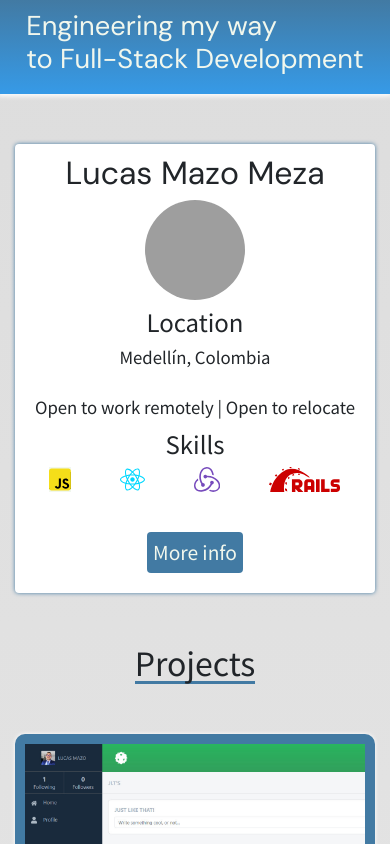
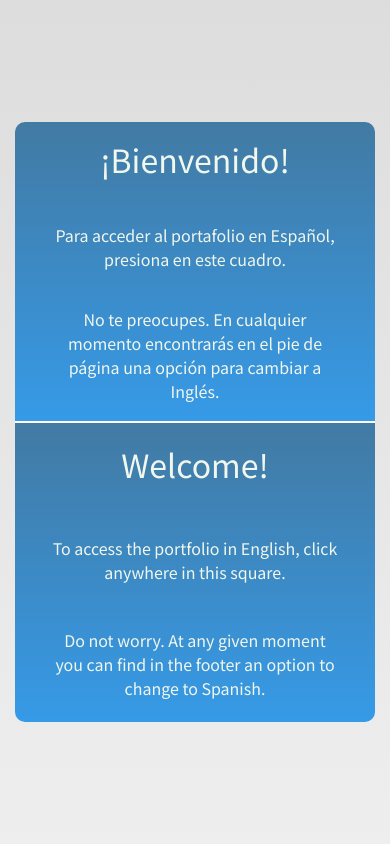
Before and after one commit to lucasmazo32/personal-portfolio, a React (Create React App) app: page / in a window 390 px wide. Shown: the top 844 px of the page. Built offline with nearby package versions, Linux system fonts and the light colour scheme; grey boxes are pictures that could not be loaded.

Commit message:
started to work on the change of views

```diff
--- a/src/actions/index.js
+++ b/src/actions/index.js
@@ -1,6 +1,7 @@
 const action = {
   CHANGE_TO_MAIN: 'MAIN',
   CHANGE_TO_BIO: 'BIO',
+  CHANGE_TO_LANG: 'LANG',
   ENG: 'ENG',
   ESP: 'ESP',
 };
@@ -13,6 +14,10 @@ const changeToBio = () => ({
   type: action.CHANGE_TO_BIO,
 });
 
+const changeToLang = () => ({
+  type: action.CHANGE_TO_LANG,
+});
+
 const langSpanish = () => ({
   type: action.ESP,
 });
@@ -22,5 +27,5 @@ const langEnglish = () => ({
 });
 
 export default {
-  action, changeToBio, changeToMain, langEnglish, langSpanish,
+  action, changeToBio, changeToMain, changeToLang, langEnglish, langSpanish,
 };
--- /dev/null
+++ b/src/assets/style/_firstTime.scss
@@ -0,0 +1,52 @@
+@import "variables";
+
+.first-time {
+  position: relative;
+  display: flex;
+  color: $page-bk;
+  top: calc(50vh - 150px);
+  height: 300px;
+  @media screen and (max-width: 768px) {
+    flex-flow: column;
+    top: calc(50vh - 300px);
+    height: 600px;
+  }
+  div {
+    display: flex;
+    flex-flow: column;
+    align-items: center;
+    justify-content: space-around;
+    background: linear-gradient(180deg, $my-blue 0%,#369ae7 100%);
+    box-shadow: 0 0 0 0 white;
+    cursor: pointer;
+    &:first-of-type {
+      border-top-left-radius: 10px;
+      border-bottom-left-radius: 10px;
+      border-right: 1px white solid;
+    }
+    &:last-of-type {
+      border-top-right-radius: 10px;
+      border-bottom-right-radius: 10px;
+      border-left: 1px white solid;
+    }
+    @media screen and (max-width: 768px) {
+      height: 100%;
+      &:first-of-type {
+        border-bottom-left-radius: 0;
+        border-top-right-radius: 10px;
+        border-right: 0;
+        border-bottom: 1px solid white;
+      }
+      &:last-of-type {
+        border-top-right-radius: 0;
+        border-bottom-left-radius: 10px;
+        border-left: 0;
+        border-top: 1px white solid;
+      }
+    }
+  }
+  span {
+    max-width: 80%;
+    text-align: center;
+  }
+}
--- a/src/assets/style/style.css
+++ b/src/assets/style/style.css
@@ -976,9 +976,87 @@ footer {
   color: #F1F7ED;
 }
 
+.first-time {
+  position: relative;
+  display: -webkit-box;
+  display: -ms-flexbox;
+  display: flex;
+  color: #F1F7ED;
+  top: calc(50vh - 150px);
+  height: 300px;
+}
+
+@media screen and (max-width: 768px) {
+  .first-time {
+    -webkit-box-orient: vertical;
+    -webkit-box-direction: normal;
+        -ms-flex-flow: column;
+            flex-flow: column;
+    top: calc(50vh - 300px);
+    height: 600px;
+  }
+}
+
+.first-time div {
+  display: -webkit-box;
+  display: -ms-flexbox;
+  display: flex;
+  -webkit-box-orient: vertical;
+  -webkit-box-direction: normal;
+      -ms-flex-flow: column;
+          flex-flow: column;
+  -webkit-box-align: center;
+      -ms-flex-align: center;
+          align-items: center;
+  -ms-flex-pack: distribute;
+      justify-content: space-around;
+  background: -webkit-gradient(linear, left top, left bottom, from(#427AA3), to(#369ae7));
+  background: linear-gradient(180deg, #427AA3 0%, #369ae7 100%);
+  -webkit-box-shadow: 0 0 0 0 white;
+          box-shadow: 0 0 0 0 white;
+  cursor: pointer;
+}
+
+.first-time div:first-of-type {
+  border-top-left-radius: 10px;
+  border-bottom-left-radius: 10px;
+  border-right: 1px white solid;
+}
+
+.first-time div:last-of-type {
+  border-top-right-radius: 10px;
+  border-bottom-right-radius: 10px;
+  border-left: 1px white solid;
+}
+
+@media screen and (max-width: 768px) {
+  .first-time div {
+    height: 100%;
+  }
+  .first-time div:first-of-type {
+    border-bottom-left-radius: 0;
+    border-top-right-radius: 10px;
+    border-right: 0;
+    border-bottom: 1px solid white;
+  }
+  .first-time div:last-of-type {
+    border-top-right-radius: 0;
+    border-bottom-left-radius: 10px;
+    border-left: 0;
+    border-top: 1px white solid;
+  }
+}
+
+.first-time span {
+  max-width: 80%;
+  text-align: center;
+}
+
 body {
+  min-height: 100vh;
   background: -webkit-gradient(linear, left top, left bottom, from(#dddddd), to(#eeeeee));
   background: linear-gradient(#dddddd 0%, #eeeeee 100%);
+  background-repeat: no-repeat;
   font-family: 'Noto Sans JP', sans-serif;
 }
 
--- a/src/assets/style/style.scss
+++ b/src/assets/style/style.scss
@@ -8,9 +8,12 @@
 @import "hobby";
 @import "background";
 @import "lang";
+@import "firstTime";
 
 body {
+  min-height: 100vh;
   background: linear-gradient(rgb(221, 221, 221) 0%, rgb(238, 238, 238) 100%);
+  background-repeat: no-repeat;
   font-family: 'Noto Sans JP', sans-serif;
   @media screen and (max-width: 992px) {
     font-size: 1rem;
--- /dev/null
+++ b/src/component/FirstTime.js
@@ -0,0 +1,47 @@
+/* eslint-disable max-len */
+import React from 'react';
+import PropTypes from 'prop-types';
+import { connect } from 'react-redux';
+import actions from '../actions/index';
+
+const { langEnglish, langSpanish } = actions;
+
+function FirstTime({ langEnglish, langSpanish, changeToMain }) {
+  const toSpa = () => {
+    langSpanish();
+    changeToMain();
+  };
+
+  const toEng = () => {
+    langEnglish();
+    changeToMain();
+  };
+
+  return (
+    <div className="container-xl first-time">
+      <div role="button" onClick={toSpa} onKeyUp={toSpa} tabIndex={0}>
+        <h2>¡Bienvenido!</h2>
+        <span>Para acceder al portafolio en Español, presiona en este cuadro.</span>
+        <span>No te preocupes. En cualquier momento encontrarás en el pie de página una opción para cambiar a Inglés.</span>
+      </div>
+      <div role="button" onClick={toEng} onKeyUp={toEng} tabIndex={0}>
+        <h2>Welcome!</h2>
+        <span>To access the portfolio in English, click anywhere in this square.</span>
+        <span>Do not worry. At any given moment you can find in the footer an option to change to Spanish.</span>
+      </div>
+    </div>
+  );
+}
+
+FirstTime.propTypes = {
+  langEnglish: PropTypes.func.isRequired,
+  langSpanish: PropTypes.func.isRequired,
+  changeToMain: PropTypes.func.isRequired,
+};
+
+const mapDispatchToProps = dispatch => ({
+  langEnglish: lang => dispatch(langEnglish(lang)),
+  langSpanish: lang => dispatch(langSpanish(lang)),
+});
+
+export default connect(null, mapDispatchToProps)(FirstTime);
--- a/src/component/Footer.js
+++ b/src/component/Footer.js
@@ -1,7 +1,8 @@
 import React from 'react';
+import PropTypes from 'prop-types';
 import Lang from './Lang';
 
-export default function Footer() {
+export default function Footer({ lang }) {
   return (
     <footer>
       Icons:
@@ -9,7 +10,11 @@ export default function Footer() {
       <a href="https://icons8.com/" target="_blank" rel="noopener noreferrer">Icons8</a>
       &nbsp;
       <a href="https://fontawesome.com" target="_blank" rel="noopener noreferrer">FontAwesome</a>
-      <Lang />
+      <Lang lang={lang} />
     </footer>
   );
 }
+
+Footer.propTypes = {
+  lang: PropTypes.bool.isRequired,
+};
--- a/src/component/Hobbies.js
+++ b/src/component/Hobbies.js
@@ -4,7 +4,7 @@ import hobbies from '../helper/hobbies';
 
 const hobbiesGen = lang => (
   hobbies.map(hobby => (
-    <div className="hobby" key={hobby.desc}>
+    <div className="hobby" key={hobby.eng}>
       <img src={hobby.img} alt="" />
       <span>{ lang ? hobby.eng : hobby.esp }</span>
     </div>
--- a/src/component/Timeline.js
+++ b/src/component/Timeline.js
@@ -6,7 +6,7 @@ const myTimeline = [...timeline];
 
 const timeElements = lang => (
   myTimeline.map(element => (
-    <div className="timeline-element" key={element}>
+    <div className="timeline-element" key={element.eng}>
       <div className="timeline-wrap">
         <img src={element.img} alt="" />
         <span className="timeline-desc">{ lang ? element.eng : element.esp }</span>
@@ -19,7 +19,7 @@ const timeElements = lang => (
 export default function Timeline({ lang }) {
   return (
     <div className="timeline margin-containers">
-      <h2 className="title-under m-a">Timeline</h2>
+      <h2 className="title-under m-a">{ lang ? 'Timeline' : 'Línea de Tiempo'}</h2>
       { timeElements(lang) }
     </div>
   );
--- a/src/container/App.js
+++ b/src/container/App.js
@@ -1,37 +1,58 @@
 import React from 'react';
+import PropTypes from 'prop-types';
 import { connect } from 'react-redux';
-import PropTypes from 'prop-types';
-import Main from './Main';
-import Bio from './Bio';
+import Standard from './Standard';
+import FirstTime from '../component/FirstTime';
+import actions from '../actions/index';
+
+const { changeToLang, changeToMain } = actions;
 
 class App extends React.Component {
   constructor(props) {
     super(props);
     this.props = props;
-    this.localPage = localStorage.getItem('page');
+    this.firstTime = localStorage.getItem('defLang');
+    this.chooseRender = this.chooseRender.bind(this);
+  }
+
+  chooseRender() {
+    const { page, changeToMain } = this.props;
+    switch (page) {
+      case 'lang':
+        return <FirstTime changeToMain={() => changeToMain} />;
+      default:
+        return <Standard />;
+    }
   }
 
   render() {
-    const { lang, page } = this.props;
-
+    const { changeToLang } = this.props;
+    (() => {
+      if (this.firstTime === null) {
+        changeToLang();
+      }
+    })();
     return (
       <div>
-        { page
-          ? <Main lang={lang} />
-          : <Bio lang={lang} /> }
+        { this.chooseRender() }
       </div>
     );
   }
 }
 
 App.propTypes = {
-  page: PropTypes.bool.isRequired,
-  lang: PropTypes.bool.isRequired,
+  changeToLang: PropTypes.func.isRequired,
+  page: PropTypes.string.isRequired,
+  changeToMain: PropTypes.func.isRequired,
 };
 
-const mapStateToProps = ({ pageReducer: page, langReducer: lang }) => ({
-  page,
-  lang,
+const mapDispatchToProps = dispatch => ({
+  changeToLang: page => dispatch(changeToLang(page)),
+  changeToMain: page => dispatch(changeToMain(page)),
 });
 
-export default connect(mapStateToProps)(App);
+const mapStateToProps = ({ pageReducer: page }) => ({
+  page,
+});
+
+export default connect(mapStateToProps, mapDispatchToProps)(App);
--- a/src/container/Bio.js
+++ b/src/container/Bio.js
@@ -23,7 +23,7 @@ function Bio({ changeToMain, lang }) {
         <Timeline lang={lang} />
       </div>
       <button className="btn btn-back" type="button" onClick={() => handleClick(changeToMain)}>{ lang ? 'Go back' : 'Regresar' }</button>
-      <Footer />
+      <Footer lang={lang} />
     </div>
   );
 }
--- /dev/null
+++ b/src/container/Standard.js
@@ -0,0 +1,36 @@
+import React from 'react';
+import { connect } from 'react-redux';
+import PropTypes from 'prop-types';
+import Main from './Main';
+import Bio from './Bio';
+
+class Standard extends React.Component {
+  constructor(props) {
+    super(props);
+    this.props = props;
+  }
+
+  render() {
+    const { lang, page } = this.props;
+
+    return (
+      <div>
+        { page === 'main'
+          ? <Main lang={lang} />
+          : <Bio lang={lang} /> }
+      </div>
+    );
+  }
+}
+
+Standard.propTypes = {
+  page: PropTypes.string.isRequired,
+  lang: PropTypes.bool.isRequired,
+};
+
+const mapStateToProps = ({ pageReducer: page, langReducer: lang }) => ({
+  page,
+  lang,
+});
+
+export default connect(mapStateToProps)(Standard);
--- a/src/reducers/page.js
+++ b/src/reducers/page.js
@@ -1,14 +1,16 @@
 import actions from '../actions/index';
 
 const { action } = actions;
-const { CHANGE_TO_BIO, CHANGE_TO_MAIN } = action;
+const { CHANGE_TO_BIO, CHANGE_TO_MAIN, CHANGE_TO_LANG } = action;
 
-const pageReducer = (state = true, action) => {
+const pageReducer = (state = 'main', action) => {
   switch (action.type) {
     case CHANGE_TO_MAIN:
-      return true;
+      return 'main';
     case CHANGE_TO_BIO:
-      return false;
+      return 'bio';
+    case CHANGE_TO_LANG:
+      return 'lang';
     default:
       return state;
   }
```
Also changed, not shown: 1 other file (tests, documents, lock files or other folders).
